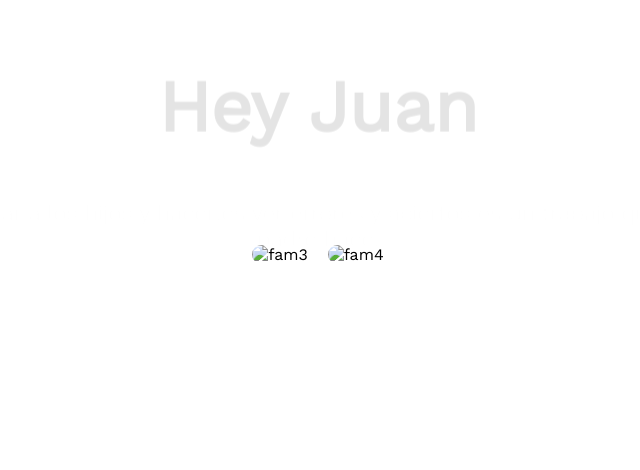
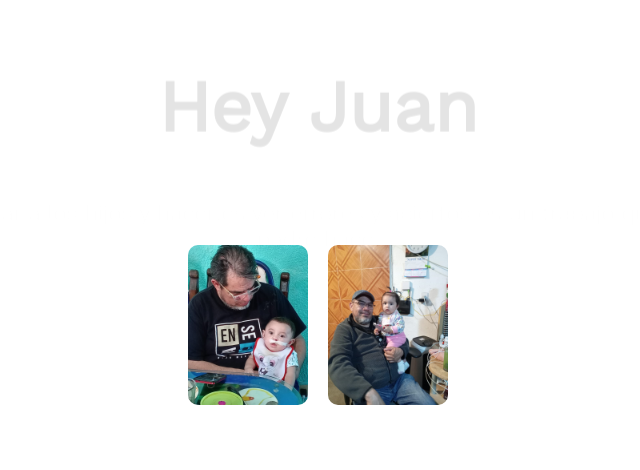
Before and after one commit to DaenPve/hbd-j, a website: page index.html in a window 1280 px wide. Shown: the part 157-627 px from the top of the page, without its empty margins (322-962 px from the left). Drawn offline with nearby package versions, Linux system fonts and the light colour scheme.

Commit message:
images updated

```diff
--- a/index.html
+++ b/index.html
@@ -127,8 +127,8 @@
       <p class="last-smile">😊</p>
 
         <div class="family-images">
-          <img src="ruta/fam3.png" alt="fam3">
-          <img src="ruta/fam4.png" alt="fam4">
+          <img src="img/fam3.jpeg" alt="fam3">
+          <img src="img/fam4.jpeg" alt="fam4">
         </div>
     </div>
   </div>
```
